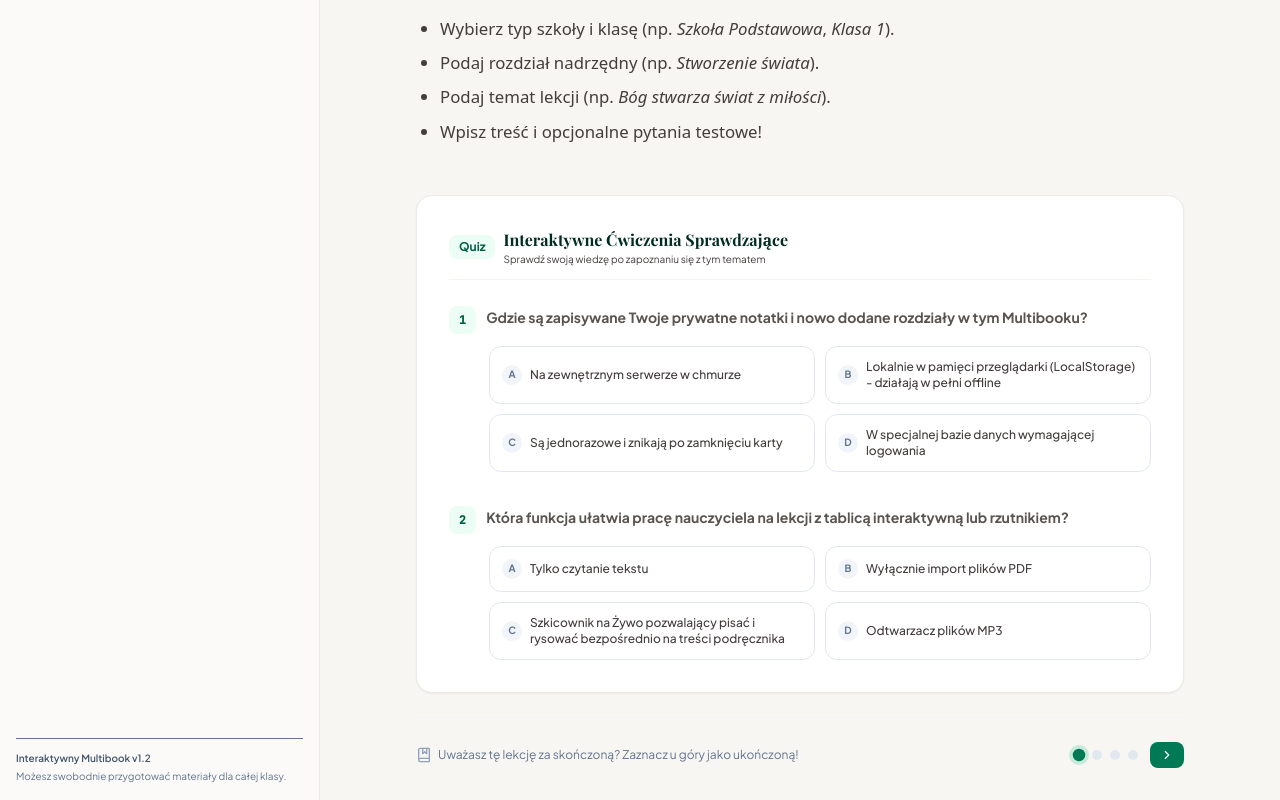
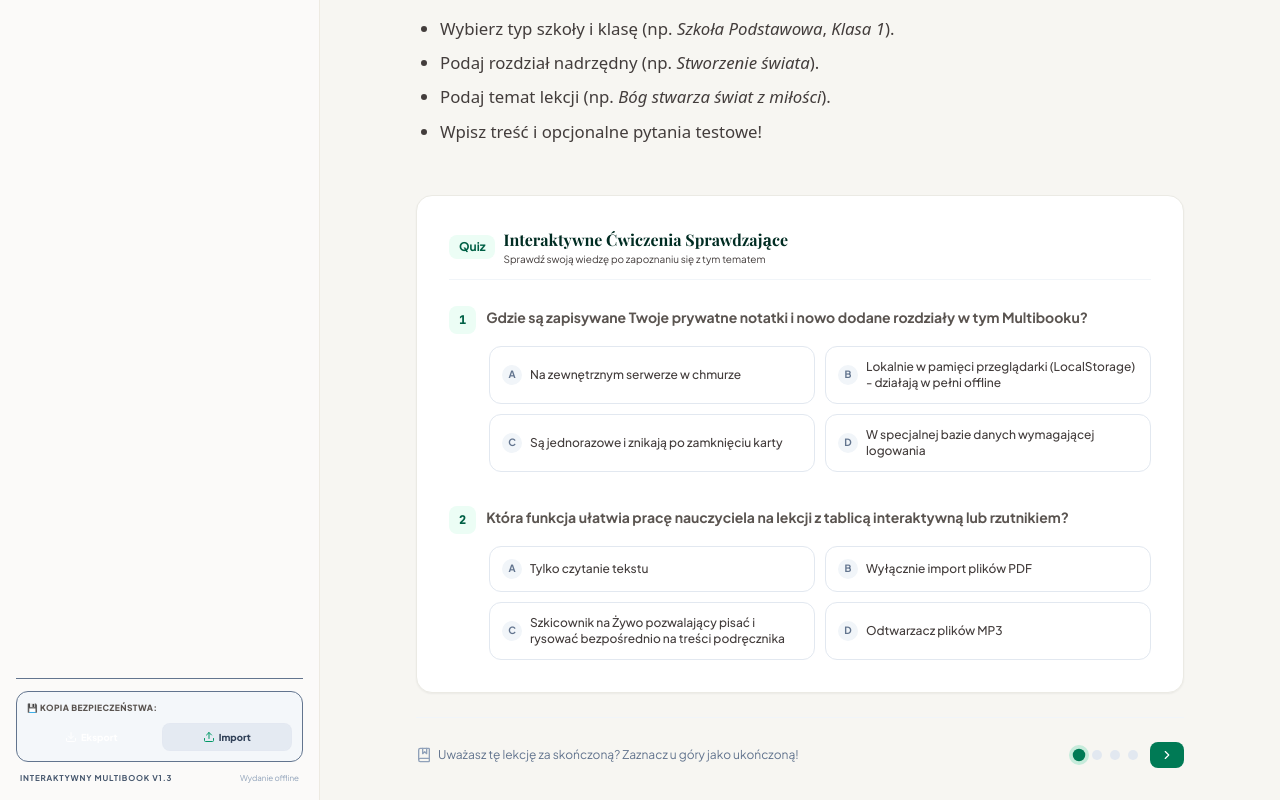
Before and after one commit to krzjur-oss/MIM, a React (Vite) app: page / in a window 1280 px wide. Shown: the part 1758-2558 px from the top of the page. Built offline with nearby package versions, Linux system fonts and the light colour scheme; a web font is replaced by a local one.

Commit message:
feat: add database import/export functionality
Implement JSON export for user data and chapter configurations to allow for manual backups and data migration.

```diff
--- a/src/App.tsx
+++ b/src/App.tsx
@@ -29,7 +29,9 @@ import {
   HelpCircle,
   Image,
   Link,
-  Copy
+  Copy,
+  Download,
+  Upload
 } from 'lucide-react';
 import { Chapter, QuizQuestion, ThemeType, StudentProgress } from './types';
 import { DEFAULT_CHAPTERS } from './defaultChapters';
@@ -430,6 +432,101 @@ export default function App() {
       setTeacherClasses((prev) => prev.filter((c) => c !== name));
       setRealizations((prev) => prev.filter((r) => r.className !== name));
     }
+  };
+
+  // Export database backup (chapters, progress, realizations, classes, galleries, settings) to a JSON file
+  const handleExportDatabase = () => {
+    const backupData = {
+      version: '1.0',
+      exportedAt: new Date().toISOString(),
+      chapters,
+      progress,
+      theme,
+      fontSize,
+      lineHeight,
+      teacherClasses,
+      realizations,
+      chapterGalleryImages,
+    };
+
+    try {
+      const dataStr = JSON.stringify(backupData, null, 2);
+      const dataUri = 'data:application/json;charset=utf-8,'+ encodeURIComponent(dataStr);
+
+      const exportFileDefaultName = `multibook_backup_${new Date().toISOString().slice(0, 10)}.json`;
+
+      const linkElement = document.createElement('a');
+      linkElement.setAttribute('href', dataUri);
+      linkElement.setAttribute('download', exportFileDefaultName);
+      linkElement.click();
+    } catch (e) {
+      alert('Wystąpił błąd podczas generowania pliku kopii zapasowej.');
+      console.error(e);
+    }
+  };
+
+  // Import database backup from a JSON file and dynamically restore properties
+  const handleImportDatabase = (event: React.ChangeEvent<HTMLInputElement>) => {
+    const fileReader = new FileReader();
+    const file = event.target.files?.[0];
+    if (!file) return;
+
+    fileReader.onload = (e) => {
+      try {
+        const parsedData = JSON.parse(e.target?.result as string);
+
+        if (parsedData && typeof parsedData === 'object') {
+          let restoredCount = 0;
+
+          if (Array.isArray(parsedData.chapters)) {
+            setChapters(parsedData.chapters);
+            restoredCount++;
+          }
+          if (parsedData.progress && typeof parsedData.progress === 'object') {
+            setProgress(parsedData.progress);
+            restoredCount++;
+          }
+          if (parsedData.theme) {
+            setTheme(parsedData.theme || 'light');
+            restoredCount++;
+          }
+          if (typeof parsedData.fontSize === 'number') {
+            setFontSize(parsedData.fontSize);
+            restoredCount++;
+          }
+          if (parsedData.lineHeight) {
+            setLineHeight(parsedData.lineHeight);
+            restoredCount++;
+          }
+          if (Array.isArray(parsedData.teacherClasses)) {
+            setTeacherClasses(parsedData.teacherClasses);
+            restoredCount++;
+          }
+          if (Array.isArray(parsedData.realizations)) {
+            setRealizations(parsedData.realizations);
+            restoredCount++;
+          }
+          if (parsedData.chapterGalleryImages && typeof parsedData.chapterGalleryImages === 'object') {
+            setChapterGalleryImages(parsedData.chapterGalleryImages);
+            restoredCount++;
+          }
+
+          if (restoredCount > 0) {
+            alert('Kopia zapasowa została pomyślnie zaimportowana i przywrócona!');
+            // Reset files target input
+            event.target.value = '';
+          } else {
+            alert('Niepoprawny format pliku kopii zapasowej.');
+          }
+        } else {
+          alert('Plik nie zawiera poprawnego obiektu JSON.');
+        }
+      } catch (err) {
+        alert('Błąd podczas odczytu pliku kopii zapasowej. Upewnij się, że plik jest poprawny.');
+        console.error(err);
+      }
+    };
+    fileReader.readAsText(file);
   };
 
   const handleAddNewChapter = (newChap: Chapter) => {
@@ -951,10 +1048,43 @@ export default function App() {
             )}
           </div>
 
-          {/* Quick info about book bottom pane */}
-          <div className="text-[10px] text-slate-500 mt-auto pt-3 border-t border-slate-150 dark:border-slate-800">
-            <p className="font-semibold text-slate-600 dark:text-slate-400">Interaktywny Multibook v1.2</p>
-            <p className="mt-0.5 leading-relaxed">Możesz swobodnie przygotować materiały dla całej klasy.</p>
+          {/* Quick info about book bottom pane with Backup Export / Import */}
+          <div className="text-[10px] text-slate-500 mt-auto pt-3 border-t border-slate-150 dark:border-slate-800/80 space-y-2.5 shrink-0 select-none animate-in fade-in duration-305">
+            <div className="p-2.5 bg-slate-100/70 dark:bg-slate-900/55 rounded-xl border border-slate-205/65 dark:border-slate-800/60">
+              <span className="font-extrabold text-[#5A5450] dark:text-slate-400 block uppercase text-[8.5px] tracking-wider mb-2">
+                💾 Kopia bezpieczeństwa:
+              </span>
+              <div className="flex gap-1.5">
+                <button
+                  type="button"
+                  id="export-db-backup-btn"
+                  onClick={handleExportDatabase}
+                  className="flex-1 py-1.5 px-2 bg-emerald-750 hover:bg-emerald-800 dark:bg-emerald-600 dark:hover:bg-emerald-550 text-white rounded-lg text-[9.5px] font-extrabold cursor-pointer transition-all flex items-center justify-center gap-1 active:scale-95 shadow-3xs"
+                  title="Pobierz backup wszystkich danych (postępy, notatki, rozdziały) do pliku JSON"
+                >
+                  <Download className="w-3 h-3 shrink-0" />
+                  <span>Eksport</span>
+                </button>
+                <label
+                  id="import-db-backup-label"
+                  className="flex-1 py-1.5 px-2 bg-slate-200/80 hover:bg-slate-305 dark:bg-slate-800 dark:hover:bg-slate-700 text-slate-700 dark:text-slate-300 rounded-lg text-[9.5px] font-extrabold cursor-pointer transition-all flex items-center justify-center gap-1 active:scale-95 border border-slate-300/10 dark:border-slate-700/30"
+                  title="Wczytaj backup wszystkich danych z pliku JSON"
+                >
+                  <Upload className="w-3 h-3 shrink-0 text-emerald-600 dark:text-emerald-500" />
+                  <span>Import</span>
+                  <input
+                    type="file"
+                    accept=".json"
+                    onChange={handleImportDatabase}
+                    className="hidden"
+                  />
+                </label>
+              </div>
+            </div>
+            <div className="flex justify-between items-center px-1">
+              <p className="font-bold text-slate-600 dark:text-slate-400 uppercase tracking-widest text-[8px]">Interaktywny Multibook v1.3</p>
+              <p className="text-[8px] text-slate-400 dark:text-slate-550">Wydanie offline</p>
+            </div>
           </div>
         </aside>
 
```
